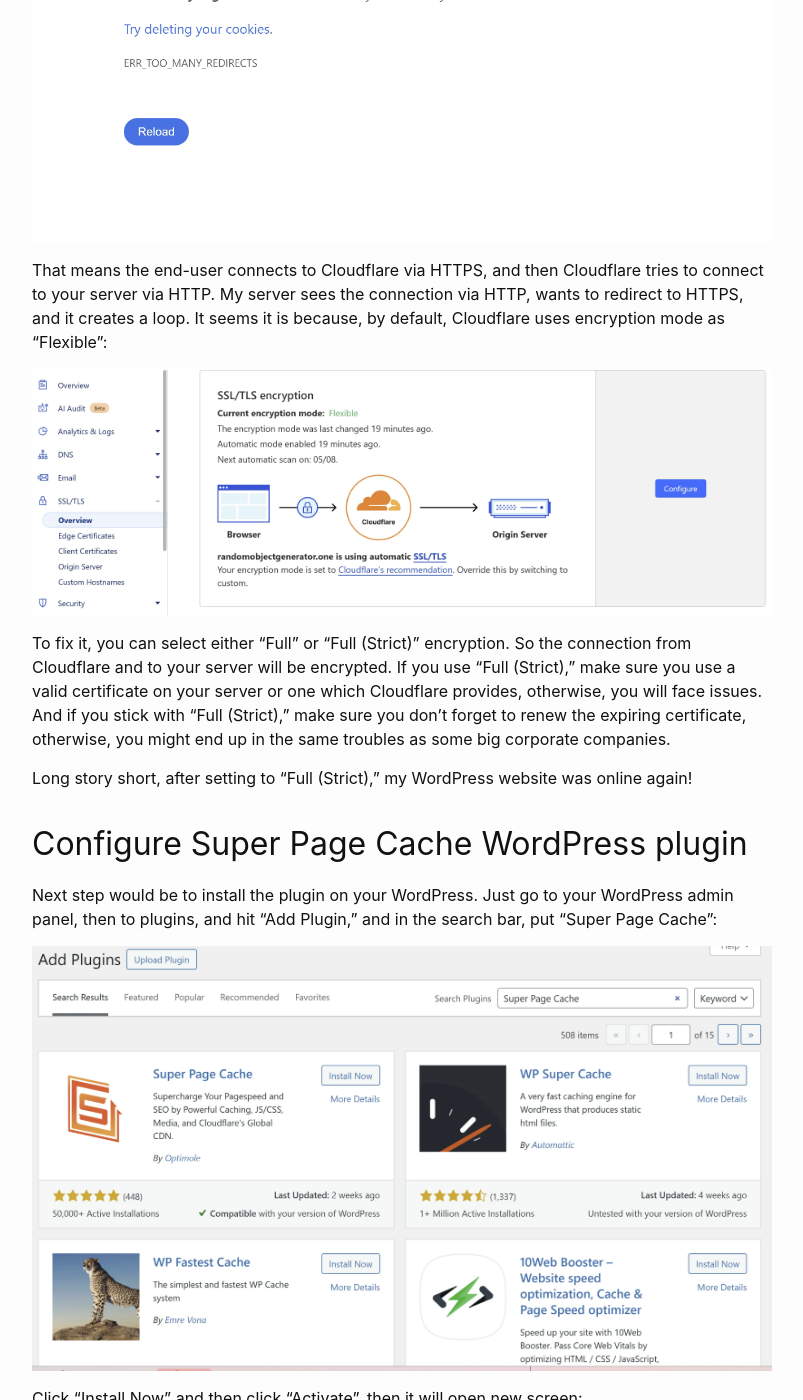
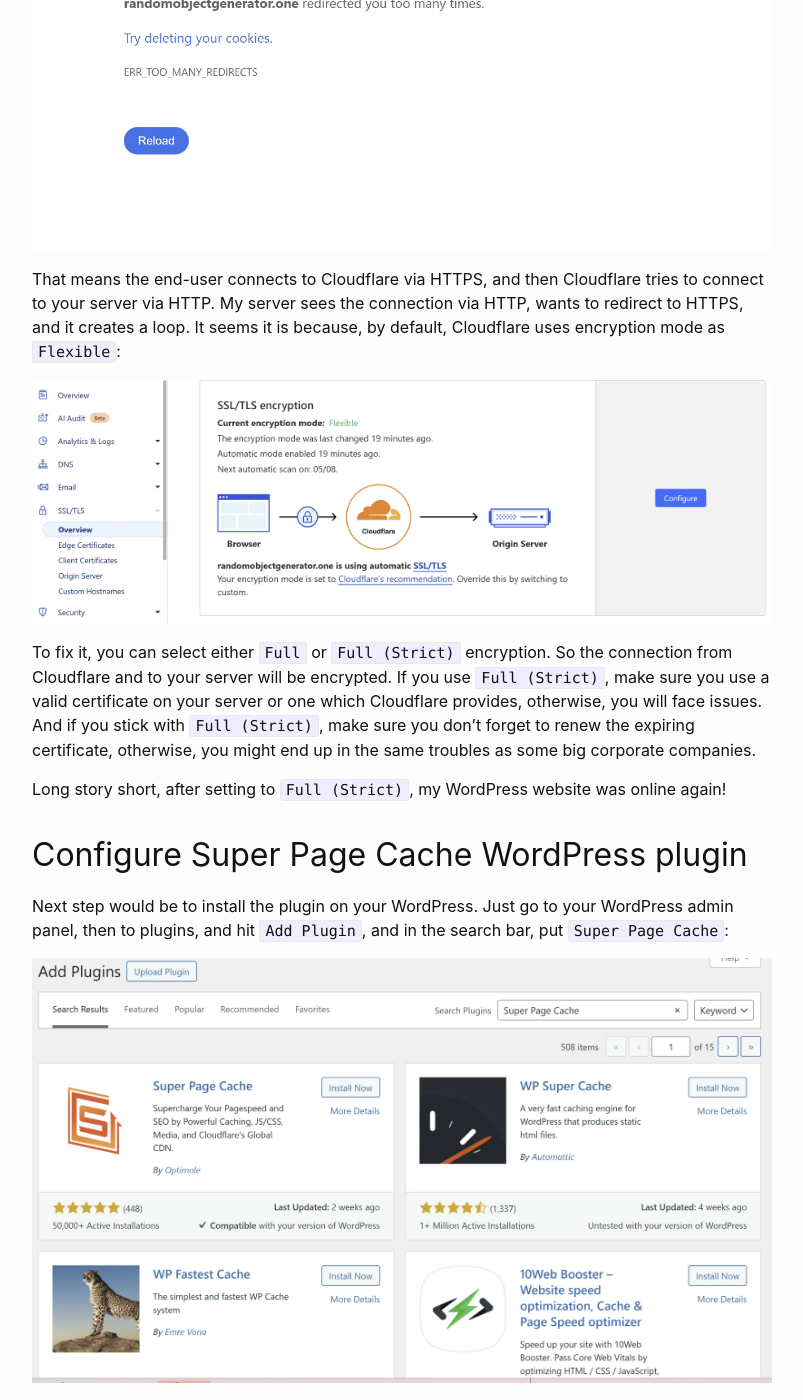
Before and after one commit to os11k/os11k.github.io, a Jekyll site: the page built from _posts/2025-04-30-best-wordpress-cache-plugin.markdown, in a window 1280 px wide and 1400 px high, scrolled down 3457 px. Shown: the whole window, without its empty margins (238-1041 px from the left). Built offline with Jekyll 4.4.1, drawn with Linux system fonts in a browser that asks for light colours; comment, search, counter and statistics services are not loaded; some of the changed text lies outside the part shown.

Commit message:
minor changes for best-wordpress-cache-plugin

```diff
--- a/_posts/2025-04-30-best-wordpress-cache-plugin.markdown
+++ b/_posts/2025-04-30-best-wordpress-cache-plugin.markdown
@@ -14,17 +14,17 @@
 
 As you can see, my monitoring shows that the WordPress website mostly responds between 200 & 400ms, which I think is acceptable. However, there are several instances above 1 second, and very often it was around 800ms, which was definitely disappointing.
 
-Long story short, I spent one night figuring out how to make it faster. The solution was to use Cloudflare with the Super Page Cache WordPress plugin.
+Long story short, I spent one night figuring out how to make it faster. The solution was to use Cloudflare with the `Super Page Cache` WordPress plugin.
 
-After successful deployment, you can see a new graph from my monitoring. I deployed the Super Page Cache WordPress plugin around 1:00, and now all requests are between 30ms and 200ms, which is amazing. Basically, I have the same statistics from my static websites that I host on S3!
+After successful deployment, you can see a new graph from my monitoring. I deployed the `Super Page Cache` WordPress plugin around 1:00, and now all requests are between 30ms and 200ms, which is amazing. Basically, I have the same statistics from my static websites that I host on S3!
 
 ![Diagram]({{ site.url }}/assets/wordpress-cloudflare/7.webp)
 
-Below, I provide a step-by-step guide to deploy the Super Page Cache WordPress plugin the same way I did.
+Below, I provide a step-by-step guide to deploy the `Super Page Cache` WordPress plugin the same way I did.
 
 ## Requirements
 
-So, the first and most obvious requirement is a WordPress website that you want to speed up. Second, you need a free Cloudflare account. Just go to cloudflare.com and register there.
+So, the first and most obvious requirement is a WordPress website that you want to speed up. Second, you need a free Cloudflare account. Just go to `cloudflare.com` and register there.
 
 ## Add domain to cloudflare
 
@@ -32,7 +32,7 @@
 
 ![Diagram]({{ site.url }}/assets/wordpress-cloudflare/2.webp)
 
-Then select the free plan, then "continue to activation":
+Then select the free plan, then `continue to activation`:
 
 ![Diagram]({{ site.url }}/assets/wordpress-cloudflare/3.webp)
 
@@ -53,7 +53,7 @@
 
 [Update nameservers](https://developers.cloudflare.com/dns/nameservers/update-nameservers/#your-domain-uses-a-different-registrar)
 
-When you set up your registrar, press continue and then press "check nameservers."
+When you set up your registrar, press continue and then press `check nameservers`.
 
 In a few minutes, you should get an email that all is good, and then you can go to the main screen and see that your server is active:
 
@@ -61,57 +61,57 @@
 
 Obviously, your setup may differ, but on my test installation, I instantly got:
 
-ERR_TOO_MANY_REDIRECTS:
+`ERR_TOO_MANY_REDIRECTS`:
 
 ![Diagram]({{ site.url }}/assets/wordpress-cloudflare/0.webp)
 
-That means the end-user connects to Cloudflare via HTTPS, and then Cloudflare tries to connect to your server via HTTP. My server sees the connection via HTTP, wants to redirect to HTTPS, and it creates a loop. It seems it is because, by default, Cloudflare uses encryption mode as "Flexible":
+That means the end-user connects to Cloudflare via HTTPS, and then Cloudflare tries to connect to your server via HTTP. My server sees the connection via HTTP, wants to redirect to HTTPS, and it creates a loop. It seems it is because, by default, Cloudflare uses encryption mode as `Flexible`:
 
 ![Diagram]({{ site.url }}/assets/wordpress-cloudflare/6.webp)
 
-To fix it, you can select either "Full" or "Full (Strict)" encryption. So the connection from Cloudflare and to your server will be encrypted. If you use "Full (Strict)," make sure you use a valid certificate on your server or one which Cloudflare provides, otherwise, you will face issues. And if you stick with "Full (Strict)," make sure you don't forget to renew the expiring certificate, otherwise, you might end up in the same troubles as some big corporate companies.
+To fix it, you can select either `Full` or `Full (Strict)` encryption. So the connection from Cloudflare and to your server will be encrypted. If you use `Full (Strict)`, make sure you use a valid certificate on your server or one which Cloudflare provides, otherwise, you will face issues. And if you stick with `Full (Strict)`, make sure you don't forget to renew the expiring certificate, otherwise, you might end up in the same troubles as some big corporate companies.
 
-Long story short, after setting to "Full (Strict)," my WordPress website was online again!
+Long story short, after setting to `Full (Strict)`, my WordPress website was online again!
 
 ## Configure Super Page Cache WordPress plugin
 
-Next step would be to install the plugin on your WordPress. Just go to your WordPress admin panel, then to plugins, and hit "Add Plugin," and in the search bar, put "Super Page Cache":
+Next step would be to install the plugin on your WordPress. Just go to your WordPress admin panel, then to plugins, and hit `Add Plugin`, and in the search bar, put `Super Page Cache`:
 
 ![Diagram]({{ site.url }}/assets/wordpress-cloudflare/8.webp)
 
-Click "Install Now" and then click "Activate", then it will open new screen:
+Click `Install Now` and then click `Activate`, then it will open new screen:
 
 ![Diagram]({{ site.url }}/assets/wordpress-cloudflare/9.webp)
 
 Please make sure you disabled caching of any other plugins if there were any!
 
-Then hit "ENABLE PAGE CACHING NOW"
+Then hit `ENABLE PAGE CACHING NOW`
 
-You should see confirmation with "Page cache enabled successfully"
+You should see confirmation with `Page cache enabled successfully`
 
 ## Getting cloudflare API key
 
 Next, we need to get an API key so we can set up the Super Page Cache plugin to authorize and update necessary settings in Cloudflare.
 
-To get the API key, go to "Profile" => "API Tokens" and click "View" under "Global API Key." Make sure you secure your API key, don't share it with anyone!
+To get the API key, go to `Profile` => `API Tokens` and click `View` under `Global API Key`. Make sure you secure your API key, don't share it with anyone!
 
 When we have the key, we can continue with the Super Page Cache plugin
 
 ## Configuring Cloudflare (CDN & Edge Caching) in plugin
 
-Go back to your WordPress admin page => Plugins => Super Page Cache => Settings => Cloudflare (CDN & Edge Caching). Under "Cloudflare e-mail," put your Cloudflare email, and under "Cloudflare API Key," the key we just grabbed from Cloudflare, and press "UPDATE SETTINGS":
+Go back to your `WordPress admin page` => `Plugins` => `Super Page Cache` => `Settings` => `Cloudflare (CDN & Edge Caching)`. Under `Cloudflare e-mail`, put your Cloudflare email, and under `Cloudflare API Key`, the key we just grabbed from Cloudflare, and press `UPDATE SETTINGS`:
 
 ![Diagram]({{ site.url }}/assets/wordpress-cloudflare/10.webp)
 
-Then on the new window, make sure you have the correct domain name under "Cloudflare Domain Name." If you have several ones, for me, it took straight away the correct one:
+Then on the new window, make sure you have the correct domain name under `Cloudflare Domain Name`. If you have several ones, for me, it took straight away the correct one:
 
 ![Diagram]({{ site.url }}/assets/wordpress-cloudflare/11.webp)
 
-Hit "Continue," and you should be good!
+Hit `Continue`, and you should be good!
 
 ## Validate Super Page Cache plugin
 
-Next, a good idea would be to double-check that all is good, so on the same page, just click "TEST CACHE," and if all is good, you should see this screen with 2 green ticks - "Cloudflare Page Caching is working properly" & "Disk Page Caching is functional":
+Next, a good idea would be to double-check that all is good, so on the same page, just click `TEST CACHE`, and if all is good, you should see this screen with 2 green ticks - `Cloudflare Page Caching is working properly` & `Disk Page Caching is functional`:
 
 ![Diagram]({{ site.url }}/assets/wordpress-cloudflare/12.webp)
 
@@ -119,4 +119,4 @@
 
 ## Conclusion
 
-Obviously, the Super Page Cache plugin is just one piece of your infrastructure/deployment, and it is not a silver bullet, and if you have several underlying issues with your setup, I doubt that it will help a lot. Nevertheless, it can speed up your WordPress significantly, which is not just promises but backed up with statistics from my monitoring of my WordPress setup before and after I installed the plugin. I was not paid or sponsored by the author of the plugin, I just felt that I must share this with others, because for me, this plugin worked really well and way above my expectations, and most importantly, this costs nothing. You get all this performance improvement for free!
+Obviously, the `Super Page Cache` plugin is just one piece of your infrastructure/deployment, and it is not a silver bullet, and if you have several underlying issues with your setup, I doubt that it will help a lot. Nevertheless, it can speed up your WordPress significantly, which is not just promises but backed up with statistics from my monitoring of my WordPress setup before and after I installed the plugin. I was not paid or sponsored by the author of the plugin, I just felt that I must share this with others, because for me, this plugin worked really well and way above my expectations, and most importantly, this costs nothing. You get all this performance improvement for free!
```
Also changed, not shown: assets/wordpress-cloudflare/7.webp.
